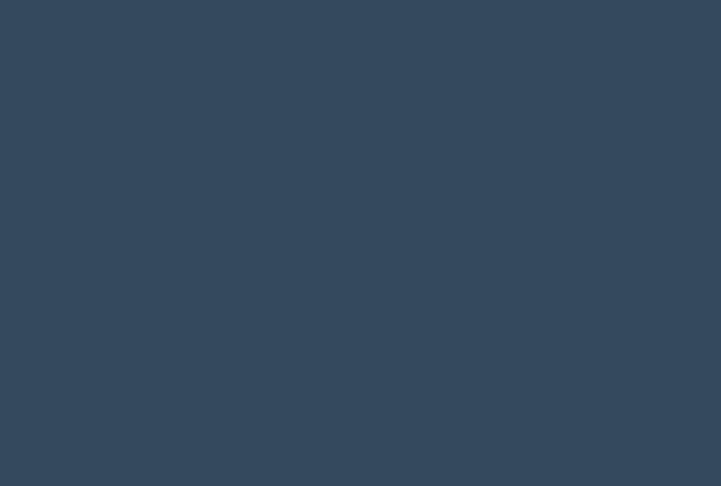
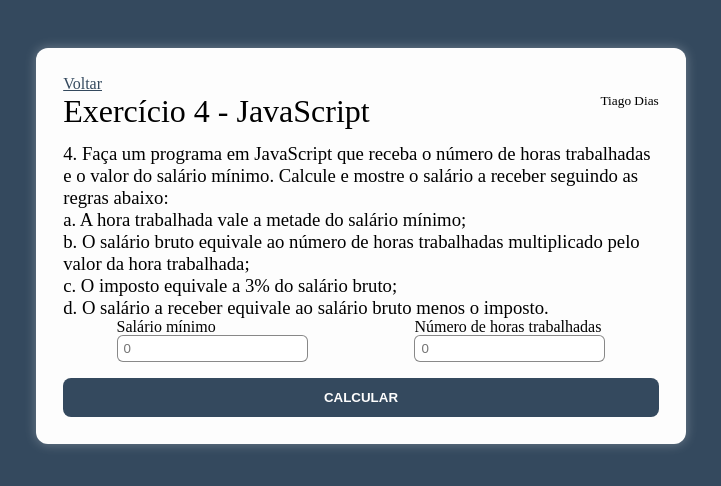
Before and after one commit to TiagoDiass/react-exercices-fatec, a React (Create React App) app: page /ex4 in a window 1280 px wide. Shown: the top 486 px of the page, without its empty margins (279-1000 px from the left). Built offline with nearby package versions, Linux system fonts and the light colour scheme; a web font is replaced by a local one.

Commit message:
ex3 e 4 feitos

```diff
--- a/public/index.html
+++ b/public/index.html
@@ -5,10 +5,7 @@
     <link rel="icon" href="%PUBLIC_URL%/favicon.ico" />
     <meta name="viewport" content="width=device-width, initial-scale=1" />
     <meta name="theme-color" content="#000000" />
-    <meta
-      name="description"
-      content="Web site created using create-react-app"
-    />
+    <meta name="description" content="Exercicios JavaScript Fatec" />
     <link rel="apple-touch-icon" href="%PUBLIC_URL%/logo192.png" />
     <!--
       manifest.json provides metadata used when your web app is installed on a
@@ -24,7 +21,7 @@
       work correctly both with client-side routing and a non-root public URL.
       Learn how to configure a non-root public URL by running `npm run build`.
     -->
-    <title>React App</title>
+    <title>Exercicios Fatec JavaScript</title>
   </head>
   <body>
     <noscript>You need to enable JavaScript to run this app.</noscript>
--- /dev/null
+++ b/src/pages/Ex3.js
@@ -0,0 +1,82 @@
+import React, { Component } from 'react';
+import BackButton from '../components/BackButton';
+
+class Ex3 extends Component {
+  state = {
+    salario: '',
+    resultado: '',
+  };
+
+  handleInputSalario = (event) => {
+    this.setState({
+      salario: event.target.value,
+    });
+  };
+
+  calcularResultadoEMostrar = () => {
+    const { salario } = this.state;
+    let resultado;
+
+    if (salario < 1000) {
+      resultado = salario * 1.15;
+    } else if (salario >= 1000 && salario <= 1500) {
+      resultado = salario * 1.1;
+    } else {
+      resultado = salario * 1.05;
+    }
+
+    this.setState({
+      resultado,
+    });
+  };
+
+  render() {
+    const { salario, resultado } = this.state;
+
+    return (
+      <div className="container">
+        <BackButton />
+
+        <div className="title">
+          <h1>Exercício 3 - JavaScript</h1>
+          <small>Tiago Dias</small>
+        </div>
+
+        <div className="ex-container">
+          <h3>
+            3. Construa um script que calcule o novo salário de um funcionário.
+            Considere que o funcionário deverá receber um reajuste de 15% caso
+            seu salário seja menor que 1000. Se o salário for maior ou igual a
+            1000, mas menor ou igual a 1500, o reajuste deve ser de 10%. Caso o
+            salário seja maior que 1500, o reajuste deve ser de 5%.
+          </h3>
+
+          <div className="inputs">
+            <div className="input-group w-50">
+              <label htmlFor="salario">Salário</label>
+              <input
+                onChange={this.handleInputSalario}
+                value={salario}
+                placeholder="0"
+                type="number"
+                id="salario"
+              />
+            </div>
+          </div>
+
+          {resultado && (
+            <div className="resultado">
+              <h2>Seu novo salário será R$ {resultado.toFixed(2)}</h2>
+            </div>
+          )}
+
+          <div className="final-actions">
+            <button onClick={this.calcularResultadoEMostrar}>CALCULAR</button>
+          </div>
+        </div>
+      </div>
+    );
+  }
+}
+
+export default Ex3;
--- /dev/null
+++ b/src/pages/Ex4.js
@@ -0,0 +1,103 @@
+import React, { Component } from 'react';
+import BackButton from '../components/BackButton';
+
+class Ex4 extends Component {
+  state = {
+    numeroHoras: '',
+    salarioMinimo: '',
+  };
+
+  handleInputSalarioMinimo = (event) => {
+    this.setState({
+      salarioMinimo: event.target.value,
+    });
+  };
+
+  handleInputNumeroHoras = (event) => {
+    this.setState({
+      numeroHoras: event.target.value,
+    });
+  };
+
+  calcularResultadoEMostrar = () => {
+    const { salarioMinimo, numeroHoras } = this.state;
+
+    let horaTrabalhada = salarioMinimo / 2;
+    let salarioBruto = numeroHoras * horaTrabalhada;
+
+    let imposto = salarioBruto * 0.03;
+
+    let resultado = salarioBruto - imposto;
+
+    this.setState({
+      resultado,
+    });
+  };
+
+  render() {
+    const { salarioMinimo, numeroHoras, resultado } = this.state;
+
+    return (
+      <div className="container">
+        <BackButton />
+
+        <div className="title">
+          <h1>Exercício 4 - JavaScript</h1>
+          <small>Tiago Dias</small>
+        </div>
+
+        <div className="ex-container">
+          <h3>
+            4. Faça um programa em JavaScript que receba o número de horas
+            trabalhadas e o valor do salário mínimo. Calcule e mostre o salário
+            a receber seguindo as regras abaixo:
+            <br />
+            a. A hora trabalhada vale a metade do salário mínimo;
+            <br />
+            b. O salário bruto equivale ao número de horas trabalhadas
+            multiplicado pelo valor da hora trabalhada;
+            <br />
+            c. O imposto equivale a 3% do salário bruto;
+            <br />
+            d. O salário a receber equivale ao salário bruto menos o imposto.
+          </h3>
+
+          <div className="inputs">
+            <div className="input-group">
+              <label htmlFor="salarioMinimo">Salário mínimo</label>
+              <input
+                onChange={this.handleInputSalarioMinimo}
+                value={salarioMinimo}
+                placeholder="0"
+                type="number"
+                id="salarioMinimo"
+              />
+            </div>
+            <div className="input-group">
+              <label htmlFor="numeroHoras">Número de horas trabalhadas</label>
+              <input
+                onChange={this.handleInputNumeroHoras}
+                value={numeroHoras}
+                placeholder="0"
+                type="number"
+                id="numeroHoras"
+              />
+            </div>
+          </div>
+
+          {resultado && (
+            <div className="resultado">
+              <h2>Seu salário será R$ {resultado.toFixed(2)}</h2>
+            </div>
+          )}
+
+          <div className="final-actions">
+            <button onClick={this.calcularResultadoEMostrar}>CALCULAR</button>
+          </div>
+        </div>
+      </div>
+    );
+  }
+}
+
+export default Ex4;
--- a/src/pages/Main.js
+++ b/src/pages/Main.js
@@ -6,7 +6,7 @@ class Main extends Component {
     return (
       <div className="container">
         <div className="title">
-          <h1>Exercicios JavaScript</h1>
+          <h1>Exercícios JavaScript</h1>
           <small>Tiago Dias</small>
         </div>
 
@@ -24,7 +24,13 @@ class Main extends Component {
             <Link to="/ex1">Exercício 1</Link>
           </li>
           <li>
-            <Link to="ex2">Exercício 2</Link>
+            <Link to="/ex2">Exercício 2</Link>
+          </li>
+          <li>
+            <Link to="/ex3">Exercício 3</Link>
+          </li>
+          <li>
+            <Link to="/ex4">Exercício 4</Link>
           </li>
           <li>ex 1</li>
           <li>ex 1</li>
--- a/src/routes.js
+++ b/src/routes.js
@@ -4,6 +4,8 @@ import { BrowserRouter, Switch, Route } from 'react-router-dom';
 import Main from './pages/Main';
 import Ex1 from './pages/Ex1';
 import Ex2 from './pages/Ex2';
+import Ex3 from './pages/Ex3';
+import Ex4 from './pages/Ex4';
 
 export default function Routes() {
   return (
@@ -12,6 +14,8 @@ export default function Routes() {
         <Route path="/" component={Main} exact />
         <Route path="/ex1" component={Ex1} />
         <Route path="/ex2" component={Ex2} />
+        <Route path="/ex3" component={Ex3} />
+        <Route path="/ex4" component={Ex4} />
       </Switch>
     </BrowserRouter>
   );
```
